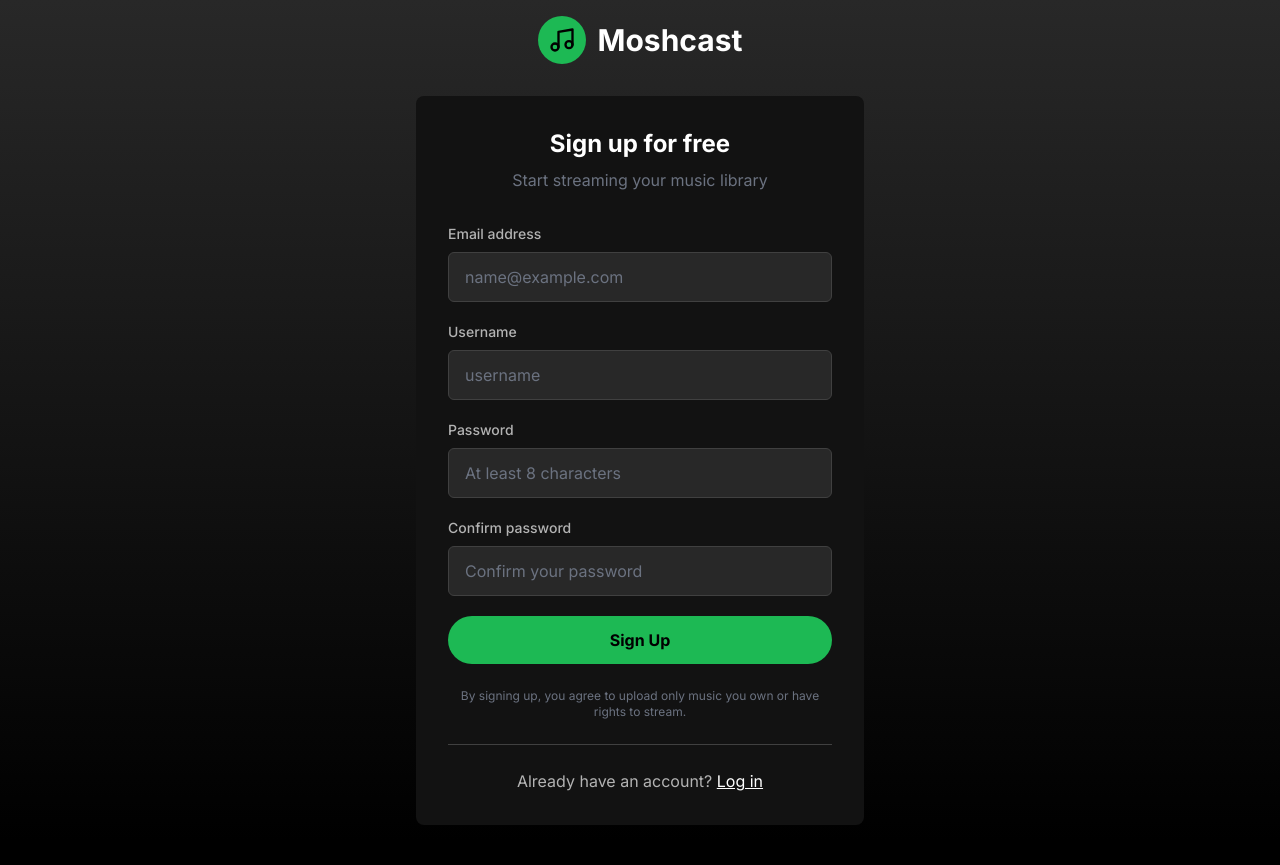
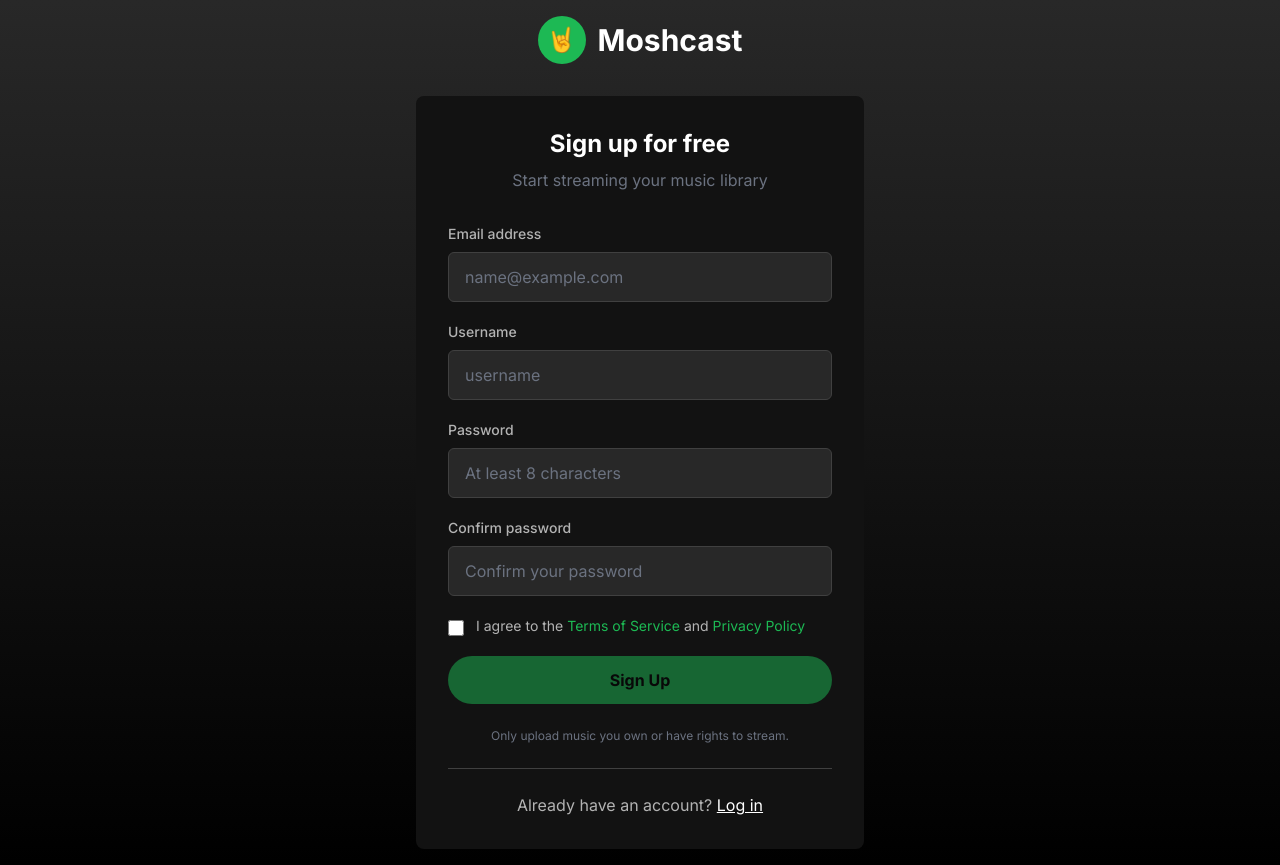
Before and after one commit to cb3tech/moshcast-web, a React (Vite) app: page /signup in a window 1280 px wide. Before the commit the page ends 841 px from the top, so only its background shows below. Built offline with nearby package versions, Linux system fonts and the light colour scheme; no server answers.

Commit message:
Update Signup.jsx

```diff
--- a/src/pages/Signup.jsx
+++ b/src/pages/Signup.jsx
@@ -1,13 +1,14 @@
 import { useState } from 'react'
 import { useNavigate, Link } from 'react-router-dom'
 import { useAuth } from '../context/AuthContext'
-import { Music, Loader2 } from 'lucide-react'
+import { Loader2 } from 'lucide-react'
 
 export default function Signup() {
   const [email, setEmail] = useState('')
   const [username, setUsername] = useState('')
   const [password, setPassword] = useState('')
   const [confirmPassword, setConfirmPassword] = useState('')
+  const [acceptedTerms, setAcceptedTerms] = useState(false)
   const [loading, setLoading] = useState(false)
   const [error, setError] = useState('')
 
@@ -19,6 +20,11 @@ export default function Signup() {
     setError('')
 
     // Validation
+    if (!acceptedTerms) {
+      setError('You must accept the Terms of Service and Privacy Policy')
+      return
+    }
+
     if (password !== confirmPassword) {
       setError('Passwords do not match')
       return
@@ -51,7 +57,7 @@ export default function Signup() {
       {/* Logo */}
       <div className="flex items-center gap-3 mb-8">
         <div className="w-12 h-12 bg-mosh-accent rounded-full flex items-center justify-center">
-          <Music className="w-7 h-7 text-mosh-black" />
+          <span className="text-2xl">🤘</span>
         </div>
         <span className="text-3xl font-bold text-mosh-light">Moshcast</span>
       </div>
@@ -127,9 +133,30 @@ export default function Signup() {
             />
           </div>
 
+          {/* Terms Acceptance */}
+          <div className="flex items-start gap-3">
+            <input
+              type="checkbox"
+              id="terms"
+              checked={acceptedTerms}
+              onChange={(e) => setAcceptedTerms(e.target.checked)}
+              className="mt-1 w-4 h-4 rounded border-mosh-border bg-mosh-card text-mosh-accent focus:ring-mosh-accent focus:ring-offset-0 cursor-pointer"
+            />
+            <label htmlFor="terms" className="text-sm text-mosh-text cursor-pointer">
+              I agree to the{' '}
+              <Link to="/terms" target="_blank" className="text-mosh-accent hover:underline">
+                Terms of Service
+              </Link>
+              {' '}and{' '}
+              <Link to="/privacy" target="_blank" className="text-mosh-accent hover:underline">
+                Privacy Policy
+              </Link>
+            </label>
+          </div>
+
           <button
             type="submit"
-            disabled={loading}
+            disabled={loading || !acceptedTerms}
             className="w-full py-3 bg-mosh-accent hover:bg-mosh-accent-hover text-mosh-black font-bold rounded-full transition disabled:opacity-50 disabled:cursor-not-allowed flex items-center justify-center"
           >
             {loading ? (
@@ -141,7 +168,7 @@ export default function Signup() {
         </form>
 
         <p className="mt-6 text-xs text-mosh-muted text-center">
-          By signing up, you agree to upload only music you own or have rights to stream.
+          Only upload music you own or have rights to stream.
         </p>
 
         <div className="mt-6 pt-6 border-t border-mosh-border text-center">
```
